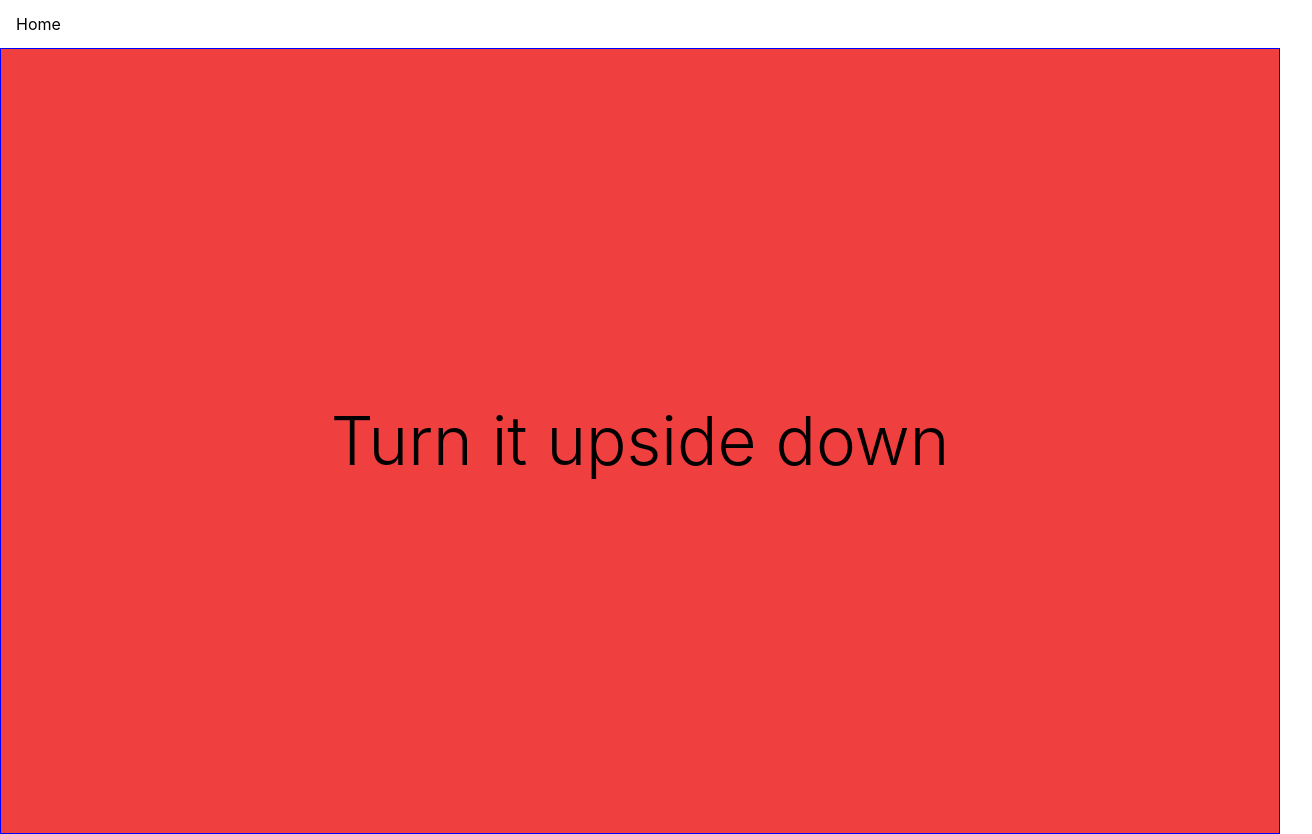
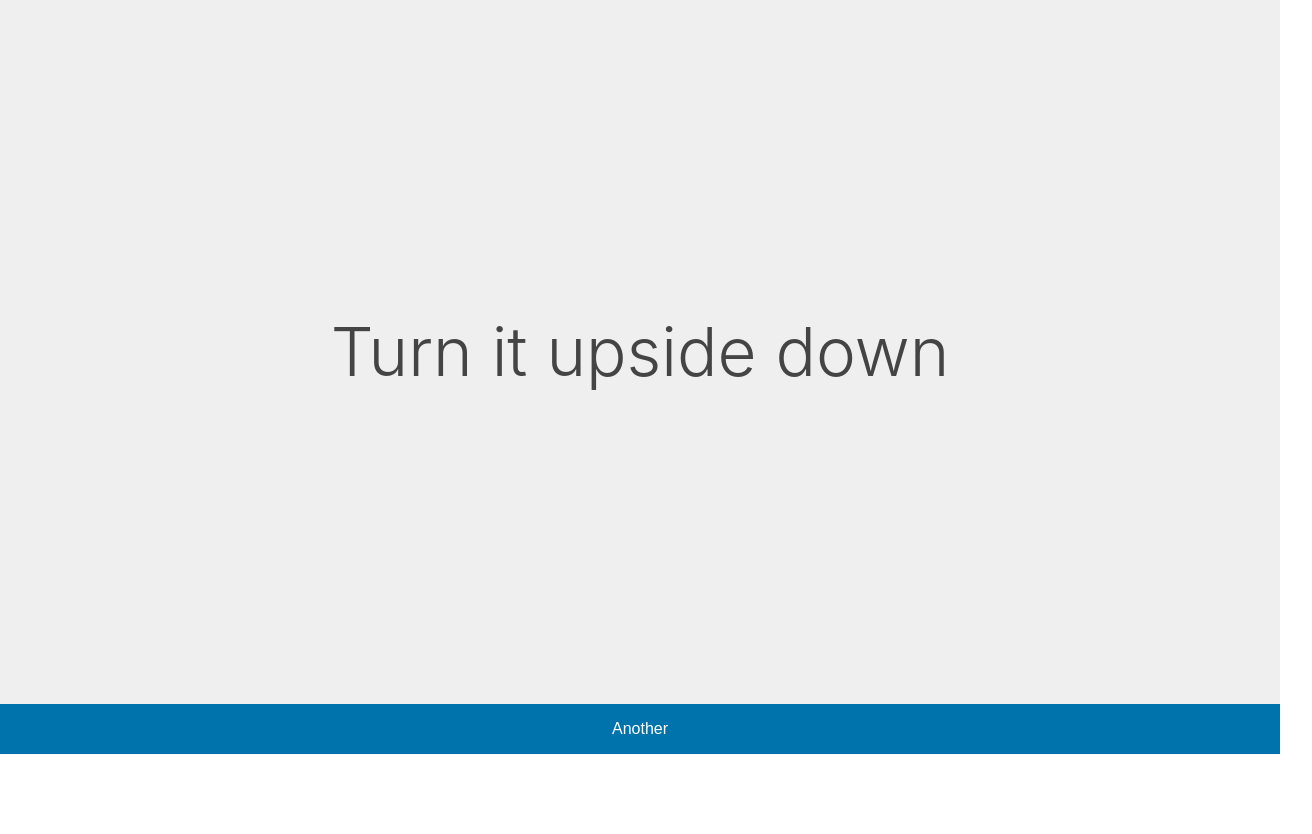
Before and after one commit to nickmjones/oblique-strategies, a React (Create React App) app: page / in a window 1280 px wide. Shown: the whole page, 1312 px wide, since content can reach past the window. After the commit the page ends 800 px from the top, so only its background shows below. Built offline with nearby package versions, Linux system fonts and the light colour scheme.

Commit message:
Cleanup.

```diff
--- a/src/App.js
+++ b/src/App.js
@@ -1,14 +1,15 @@
 import React, { Component } from 'react'
 import Header from './Header/Header';
 import ShowStrategy from './ShowStrategy/ShowStrategy';
+import NewStrategyButton from './NewStrategyButton/NewStrategyButton';
 import './App.css'
 
 class App extends Component {
   render() {
     return (
       <div>
-        <Header/>
         <ShowStrategy/>
+        <NewStrategyButton/>
       </div>
     );
   };
--- /dev/null
+++ b/src/NewStrategyButton/NewStrategyButton.css
@@ -0,0 +1,10 @@
+.NewStrategyButton {
+  background: #0072ac;
+  text-align: center;
+  color: #ffffff;
+  display: block;
+  padding: 1rem 3rem;
+  width: 100%;
+  border: 0;
+  font-size: 1rem;
+}
--- /dev/null
+++ b/src/NewStrategyButton/NewStrategyButton.js
@@ -0,0 +1,12 @@
+import React, { Component } from 'react'
+import './NewStrategyButton.css';
+
+const NewStrategyButton = () => {
+  return(
+    <button className="NewStrategyButton">
+      Another
+    </button>
+  );
+}
+
+export default NewStrategyButton;
--- a/src/ShowStrategy/ShowStrategy.css
+++ b/src/ShowStrategy/ShowStrategy.css
@@ -2,9 +2,8 @@
   display: flex;
   align-items: center;
   justify-content: center;
-  background: #ef3f3f;
-  height: 90vh;
-  border: 1px solid blue;
+  background: #efefef;
+  height: 80vh;
   padding: 2rem;
   text-align: center;
 }
--- a/src/ShowStrategy/ShowStrategy.js
+++ b/src/ShowStrategy/ShowStrategy.js
@@ -4,9 +4,6 @@ import './ShowStrategy.css';
 
 const ShowStrategy = props => {
   var strategy = Strategies[ Math.floor(Math.random()*Strategies.length) ];
-  console.log(strategy);
-  var s = document.querySelector(".strategy");
-  console.log(s);
   return (
     <div className="ShowStrategy">
       <h1 className="strategy">{ strategy }</h1>
--- a/src/styles/typography.css
+++ b/src/styles/typography.css
@@ -2,6 +2,7 @@
 
 h1, h2, h3, h4, h5 {
   font-weight: 300;
+  color: #444;
 }
 
 h1 { font-size: 4.209rem; }
```
